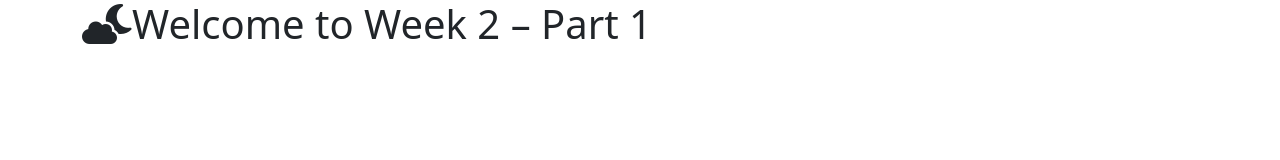
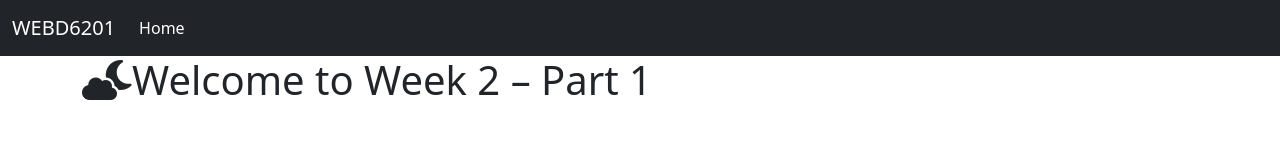
Before and after one commit to Jaashee/WEBD-6201-ICE-outdated-, a website: page week2/index.html in a window 1280 px wide. Drawn offline with nearby package versions, Linux system fonts and the light colour scheme.

Commit message:
Initial Week 2 Commit

```diff
--- a/week2/index.html
+++ b/week2/index.html
@@ -2,7 +2,7 @@
 <html lang="en">
 <head>
     <meta charset="UTF-8">
-    <title>Demo Project - WEBD6201 - Week 2 – Part 1</title>
+    <title>WEBD6201 - Week 2 – Part 1</title>
 
     <!-- CSS Section -->
     <link rel="stylesheet" href="./node_modules/bootstrap/dist/css/bootstrap.min.css">
@@ -12,6 +12,27 @@
 
 </head>
 <body>
+
+<header>
+    <nav class="navbar navbar-expand-lg bg-body-tertiary navbar-dark bg-dark">
+        <div class="container-fluid">
+            <a class="navbar-brand" href="#">WEBD6201</a>
+            <button class="navbar-toggler" type="button" data-bs-toggle="collapse" data-bs-target="#navbarSupportedContent" aria-controls="navbarSupportedContent" aria-expanded="false" aria-label="Toggle navigation">
+                <span class="navbar-toggler-icon"></span>
+            </button>
+            <div class="collapse navbar-collapse" id="navbarSupportedContent">
+                <ul class="navbar-nav me-auto mb-2 mb-lg-0">
+                    <li class="nav-item">
+                        <a class="nav-link active" aria-current="page" href="index.html">Home</a>
+                    </li>
+                    <li class="nav-item">
+                        <a class="nav-link" href="#"></a>
+                    </li>
+                </ul>
+            </div>
+        </div>
+    </nav>
+</header>
 
     <div class="container">
         <h1><i class="fa-solid fa-cloud-moon"></i>Welcome to Week 2 – Part 1</h1>
```
